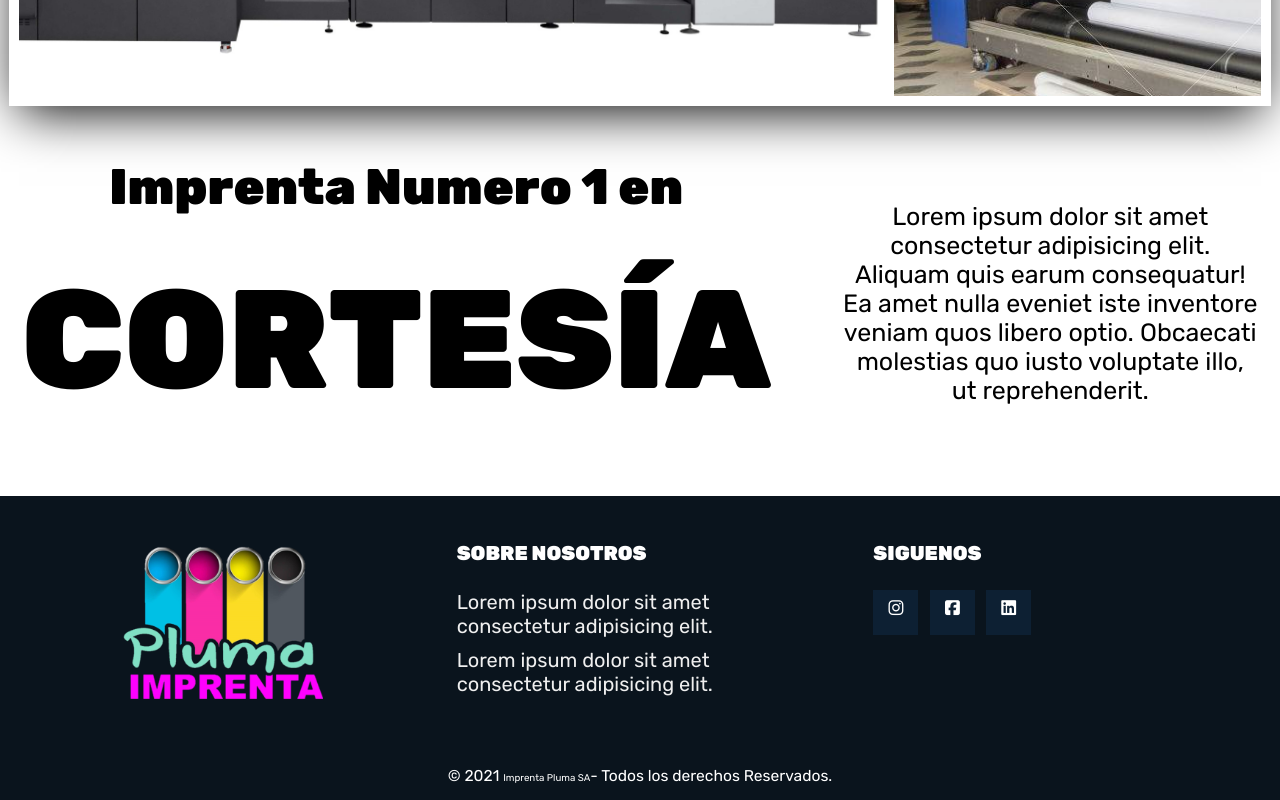
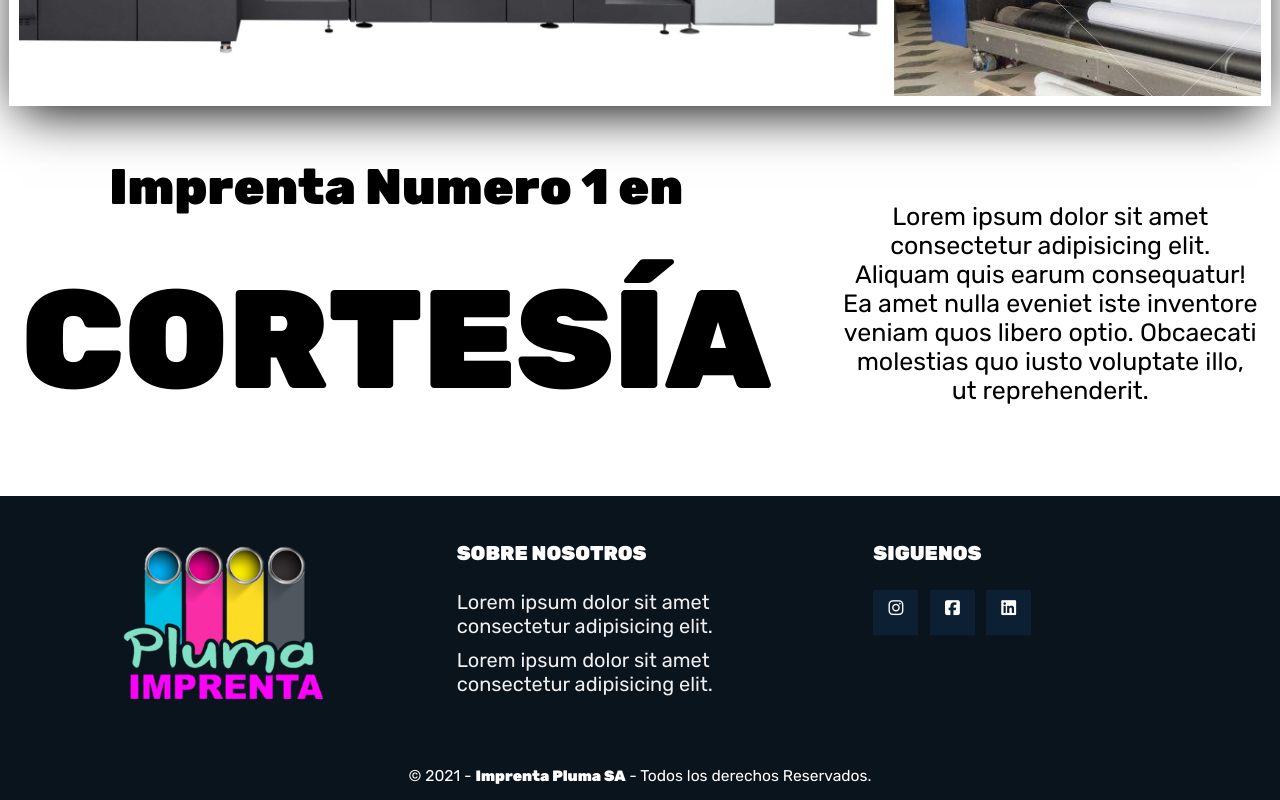
Before and after one commit to matiasldw/Imprenta-Pluma, a plain HTML site: page index.html in a window 1280 px wide. Shown: the part 468-1268 px from the top of the page. Drawn offline with Linux system fonts and the light colour scheme.

Commit message:
Correcciones footer

```diff
--- a/css/estilos.css
+++ b/css/estilos.css
@@ -357,6 +357,11 @@ input[type="submit"]:hover{
     background: #0f1c27;
 }
 
+.grupo_2 span{
+    font-weight: 700;
+    font-size: 1.5rem;
+}
+
 /* ANIMACION */
 
 .animacion{
--- a/index.html
+++ b/index.html
@@ -109,7 +109,7 @@
             </div>
         </div>
         <div class="grupo_2">
-            <p>&copy; 2021 <span>Imprenta Pluma SA</span>- Todos los derechos Reservados. </p>
+            <p>&copy; 2021 - <span>Imprenta Pluma SA</span> - Todos los derechos Reservados. </p>
         </div>
     </footer>
     <script src="/js/index.js"></script>
```
Also changed, not shown: contacto.html (+0 -1 lines).
